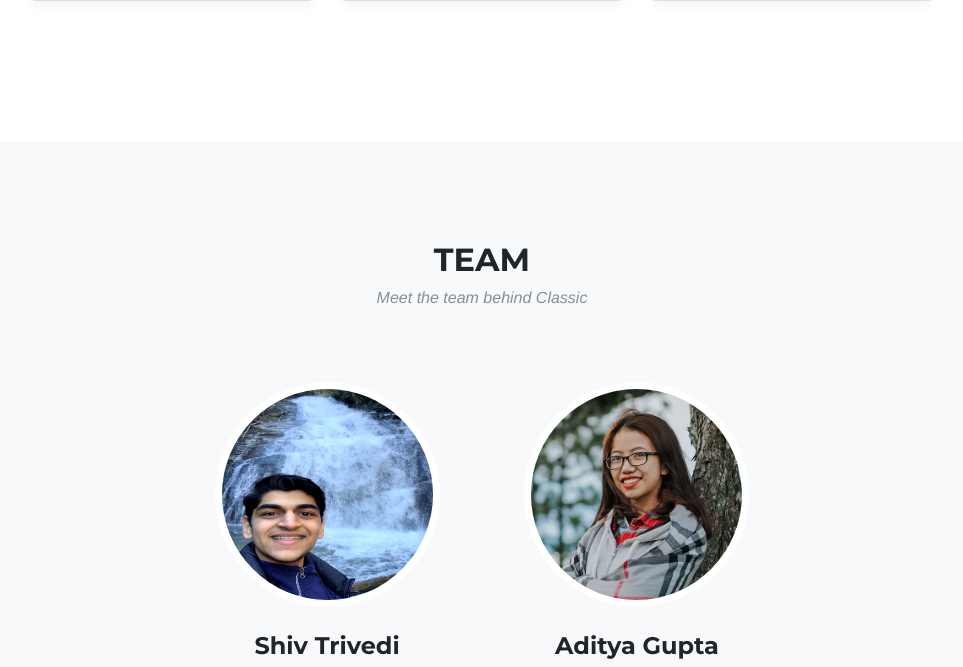
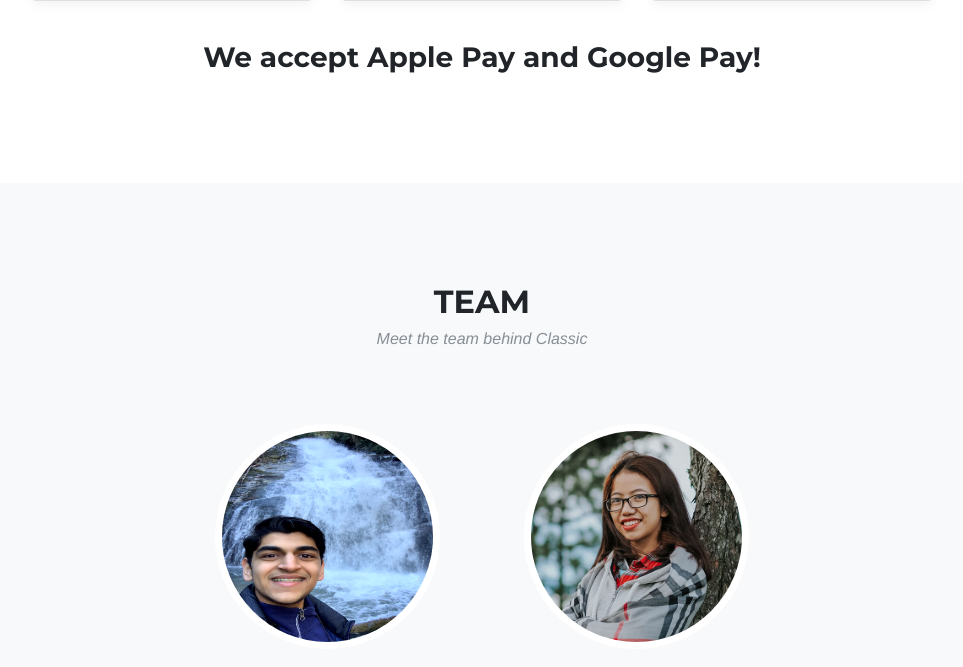
Before and after one commit to shiv213/FBLA2020-ebusiness, a plain HTML site: page index.html in a window 1280 px wide. Shown: the part 3260-3927 px from the top of the page, without its empty margins (158-1121 px from the left). Drawn offline with nearby package versions, Linux system fonts and the light colour scheme; no server answers; a web font is replaced by a local one.

Commit message:
billing options

```diff
--- a/index.html
+++ b/index.html
@@ -306,6 +306,7 @@
                     </div>
                 </div>
                 <!-- End: clean responsive pricing -->
+                <h3>We accept Apple Pay and Google Pay!</h3>
             </div>
         </div>
     </div>
```
